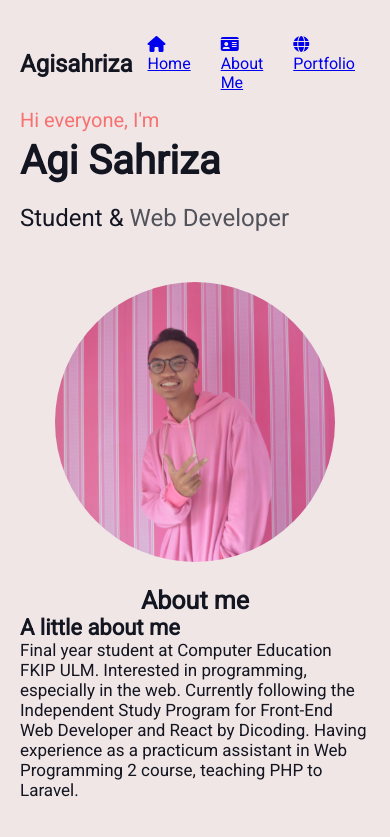
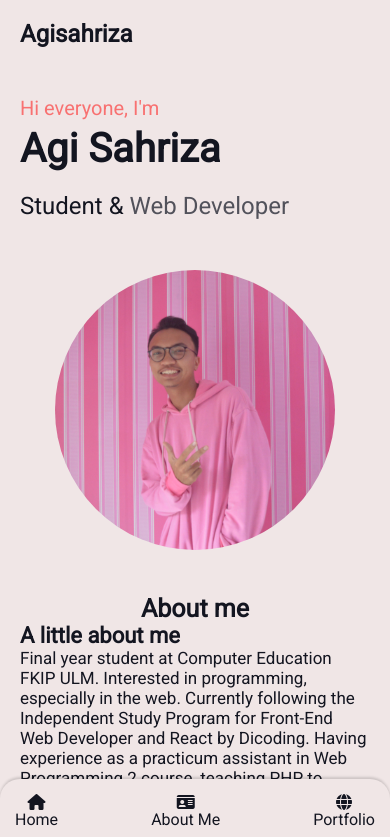
Before and after one commit to agisahriza/agisahriza.github.io, a plain HTML site: page index.html in a window 390 px wide. Shown: the top 837 px of the page. Drawn offline with Linux system fonts and the light colour scheme.

Commit message:
Update style.css

```diff
--- a/css/style.css
+++ b/css/style.css
@@ -21,22 +21,7 @@ body {
 header {
   width: 100%;
   padding: 20px 0;
-  margin-top: 40px;
-}
-
-header nav {
-  position: absolute;
-  top: 20px;
-  width: 100%;
-  padding: 15px 0;
-}
-
-.nav-fixed {
-  position: fixed;
-  background-color: rgba(240, 230, 230, 0.7);
-  backdrop-filter: blur(5px);
-  box-shadow: rgba(0, 0, 0, 0.15) 1.95px 1.95px 2.6px;
-  top: 0;
+  margin-bottom: 20px;
 }
 
 .nav {
@@ -52,6 +37,11 @@ header nav ul {
 
 header nav ul li {
   margin: 0 15px;
+}
+
+header nav ul li a {
+  text-decoration: none;
+  color: #131520;
 }
 
 header .jumbotron {
@@ -167,6 +157,10 @@ main article {
   width: 20px;
 }
 
+#about aside ul li i{
+  font-size: 19px;
+}
+
 #about aside a {
   width: 36px;
   height: 36px;
@@ -239,10 +233,55 @@ footer {
   padding: 50px 0 10px;
 }
 
-@media (min-width: 769px) {
+@media (max-width: 769px) {
+  header nav ul {
+    position: fixed;
+    bottom: 0px;
+    left: 0;
+    width: 100%;
+    padding: 15px 0;
+    display: flex;
+    justify-content: center;
+    background-color: #f0e6e6;
+    box-shadow: rgba(0, 0, 0, 0.15) 0 -1.95px 2.6px;
+    border-top-left-radius: 20px;
+    border-top-right-radius: 20px;
+  }
+
+  header nav ul li {
+    text-align: center;
+  }
+
+  header nav ul i {
+    display: block !important;
+  }
+}
+
+@media (max-width: 580px) {
+  header nav ul {
+    justify-content: space-between;
+  }
+}
+
+
+@media (min-width: 770px) {
   header {
     margin-top: 120px;
   }
+
+  .nav-fixed {
+    position: fixed;
+    background-color: rgba(240, 230, 230, 0.7);
+    backdrop-filter: blur(5px);
+    box-shadow: rgba(0, 0, 0, 0.15) 1.95px 1.95px 2.6px;
+    top: 0;
+  }
+
+  header nav ul i {
+    display: none !important;
+  }
+
+
 
   header .jumbotron {
     flex-direction: row;
@@ -301,6 +340,13 @@ footer {
     font-size: 30px;
   }
 
+  header nav {
+    position: absolute;
+    top: 20px;
+    width: 100%;
+    padding: 15px 0;
+  }
+
   #about h2 {
     font-size: 28px;
   }
```
